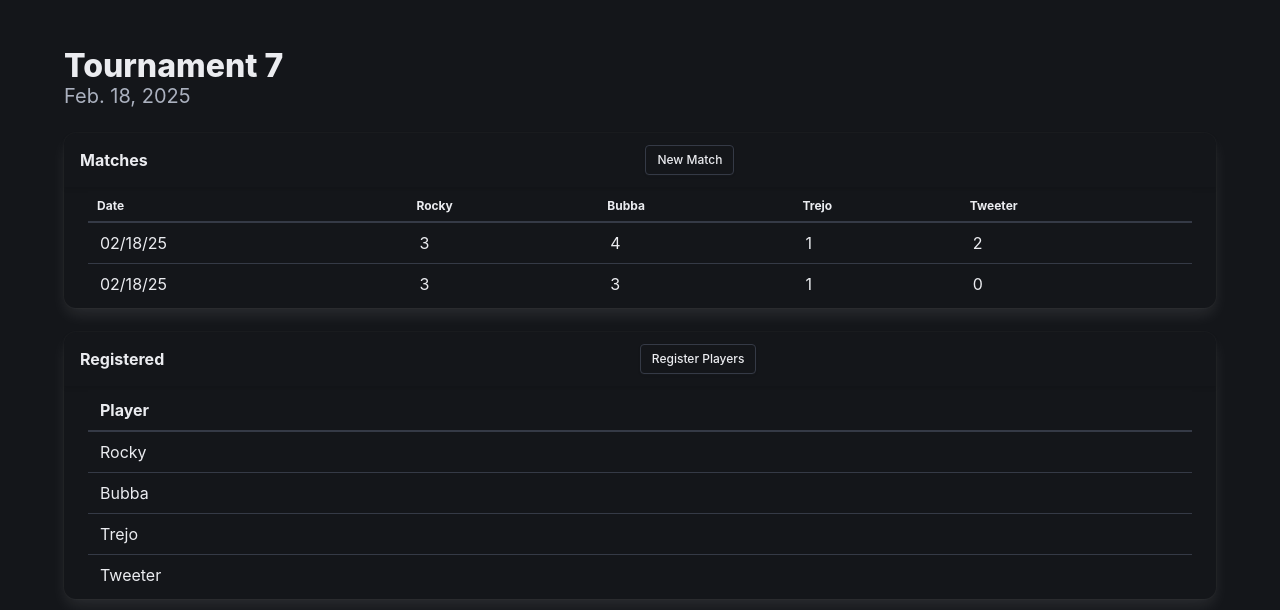
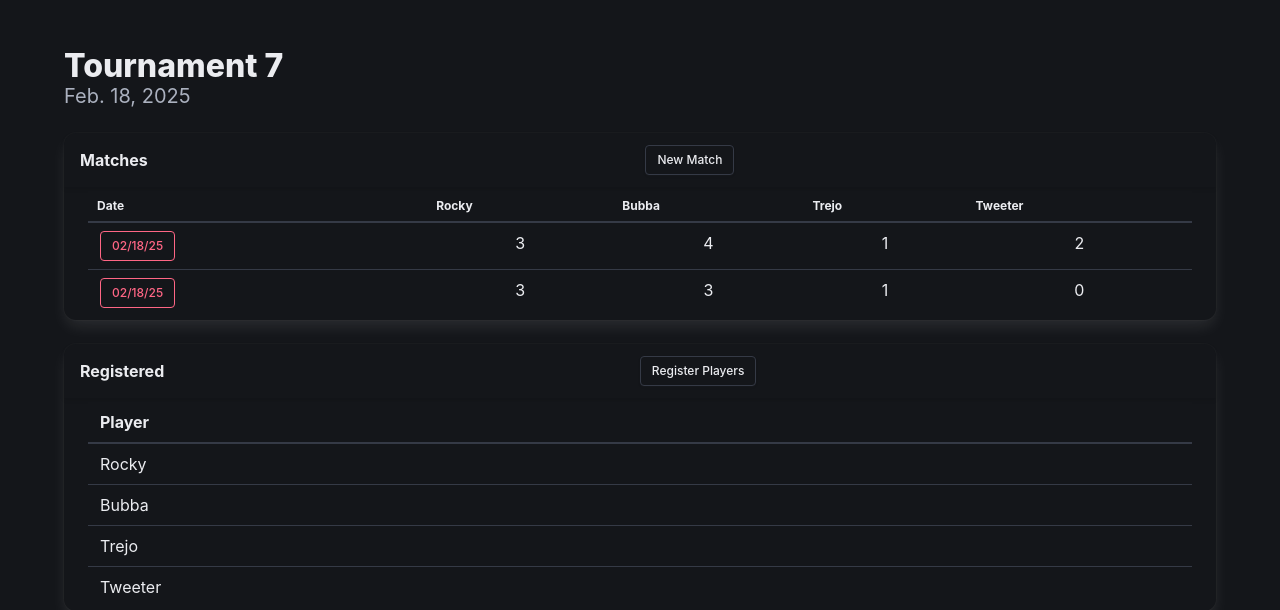
Before and after one commit to pilamrocky/vr_score_keeper, a Django app: page /tournament/13/ in a window 1280 px wide. Shown: the part 64-674 px from the top of the page. Run offline with Django 5.2, Linux system fonts and the light colour scheme; data comes from the database, SQL or seed files in the repository.

Commit message:
Add ability to delete a match from the tournament details page (#20)

```diff
--- a/vr_score_keeper/vr_tournaments/templates/tournament_detail.html
+++ b/vr_score_keeper/vr_tournaments/templates/tournament_detail.html
@@ -20,10 +20,13 @@
                 <tbody>
                     {% for match in matches %}
                         <tr>
-                            <td>{{ match.date|date:"m/d/y" }}</td>
+                            <td>
+                                <a href="{% url 'delete_match' match.pk %}"
+                                   class="button is-danger is-dark is-small is-outlined">{{ match.date|date:"m/d/y" }}</a>
+                            </td>
                             {% for player in registered_players %}
                                 {% for score in match.scores.all %}
-                                    {% if score.player == player %}<td>{{ score.score }}</td>{% endif %}
+                                    {% if score.player == player %}<td class="has-text-centered">{{ score.score }}</td>{% endif %}
                                 {% endfor %}
                             {% endfor %}
                         </tr>
--- a/vr_score_keeper/vr_tournaments/views.py
+++ b/vr_score_keeper/vr_tournaments/views.py
@@ -2,6 +2,7 @@ from django.db.models import Sum
 from django.shortcuts import render, redirect
 from .models import Tournament, Player, Match, Score
 from .forms import TournamentForm, PlayerForm, MatchForm, ScoreForm, MultiScoreForm
+
 
 ## INDEX ##
 def index(request):
@@ -13,7 +14,12 @@ def index(request):
     latest_tournament_player_scores = []
     if latest_tournament:
         for player in latest_tournament.players.all():
-            total_score = player.scores.filter(match__tournament=latest_tournament).aggregate(total=Sum('score'))['total'] or 0
+            total_score = (
+                player.scores.filter(match__tournament=latest_tournament).aggregate(
+                    total=Sum("score")
+                )["total"]
+                or 0
+            )
             latest_tournament_player_scores.append((player, total_score))
 
         # Determine the winner if there is one of the latest tournament
@@ -32,24 +38,14 @@ def index(request):
     for tournament in previous_tournaments:
         tournament_player_scores = []
         for player in tournament.players.all():
-            total_score = player.scores.filter(match__tournament=tournament).aggregate(total=Sum('score'))['total'] or 0
+            total_score = (
+                player.scores.filter(match__tournament=tournament).aggregate(
+                    total=Sum("score")
+                )["total"]
+                or 0
+            )
             tournament_player_scores.append((player, total_score))
         previous_tournament_player_scores.append((tournament, tournament_player_scores))
-
-    # players_scores = []
-    # if latest_tournament and latest_tournament.matches.count() > 0:
-    #     winner = None
-    #     max_score = 0
-    #     for player in latest_tournament.players.all():
-    #         total_score = player.scores.filter(
-    #             match__tournament=latest_tournament
-    #         ).aggregate(total_score=Sum("score"))["total_score"] or 0 # Handle case where no scores exist.
-    #         if total_score >= 30 and (winner is None or total_score > max_score):
-    #             winner = player
-    #             max_score = total_score
-    #     if winner:
-    #         latest_tournament.winner = winner.name
-    #         latest_tournament.save()
 
     return render(
         request,
@@ -60,6 +56,7 @@ def index(request):
             "previous_tournament_player_scores": previous_tournament_player_scores,
         },
     )
+
 
 ## PLAYERS ##
 def players(request):
@@ -75,6 +72,7 @@ def players(request):
 
     return render(request, "players.html", {"players": current_players, "form": form})
 
+
 ## TOURNAMENTS ##
 def tournaments(request):
     all_tournaments = Tournament.objects.all().order_by("-date")
@@ -82,6 +80,7 @@ def tournaments(request):
     return render(
         request, "tournaments.html", {"tournaments": all_tournaments, "form": form}
     )
+
 
 ## TOURNAMENT REGISTRATION ##
 def tournament_registration(request, pk):
@@ -113,6 +112,7 @@ def tournament_registration(request, pk):
         },
     )
 
+
 ## TOURNAMENT DETAIL ##
 def tournament_detail(request, pk):
     tournament = Tournament.objects.get(pk=pk)
@@ -134,6 +134,7 @@ def tournament_detail(request, pk):
             "matches": tournament_matches,
         },
     )
+
 
 def create_tournament(request):
     if request.method == "POST":
@@ -169,6 +170,7 @@ def create_match(request, tournament_pk):
     return render(
         request, "create_match.html", {"form": form, "tournament": tournament}
     )
+
 
 def create_score(request, match_pk):
     match = Match.objects.get(pk=match_pk)
@@ -246,4 +248,5 @@ def delete_player(request, pk):
 def delete_match(request, pk):
     match = Match.objects.get(pk=pk)
     match.delete()
-    return redirect("matches")
+    tournament = match.tournament
+    return redirect("tournament_detail", pk=tournament.pk)
```
